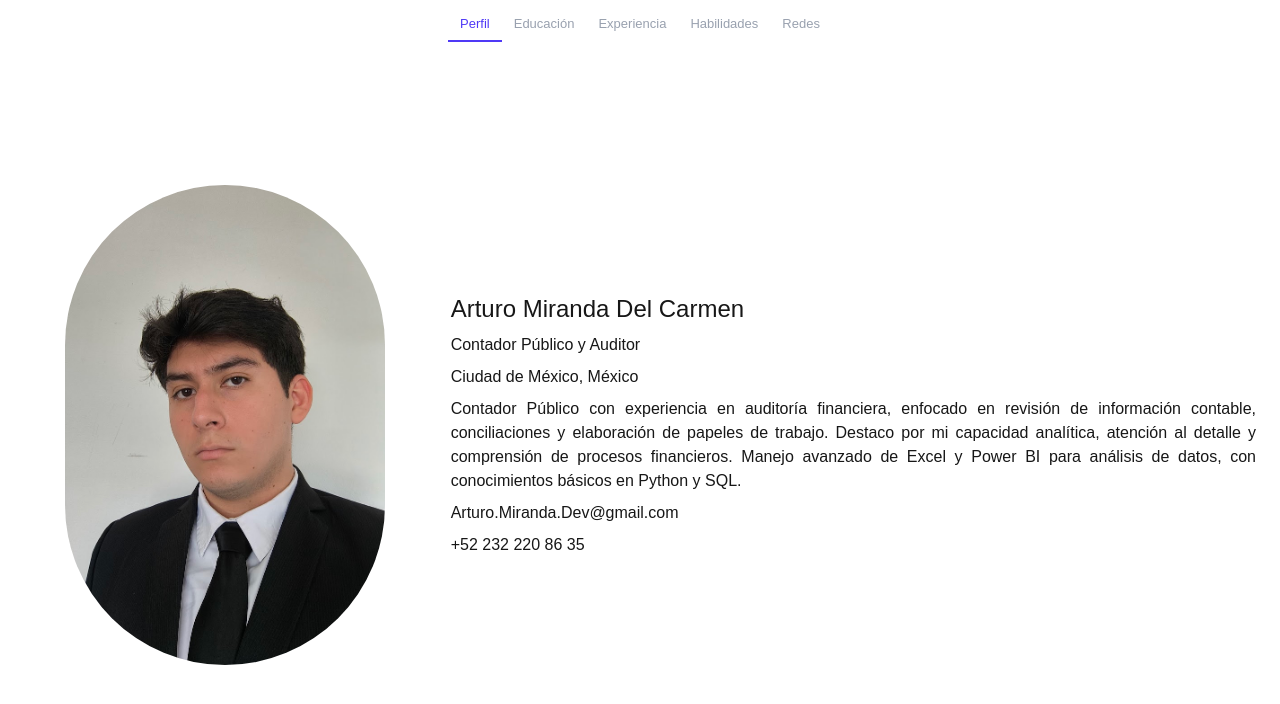
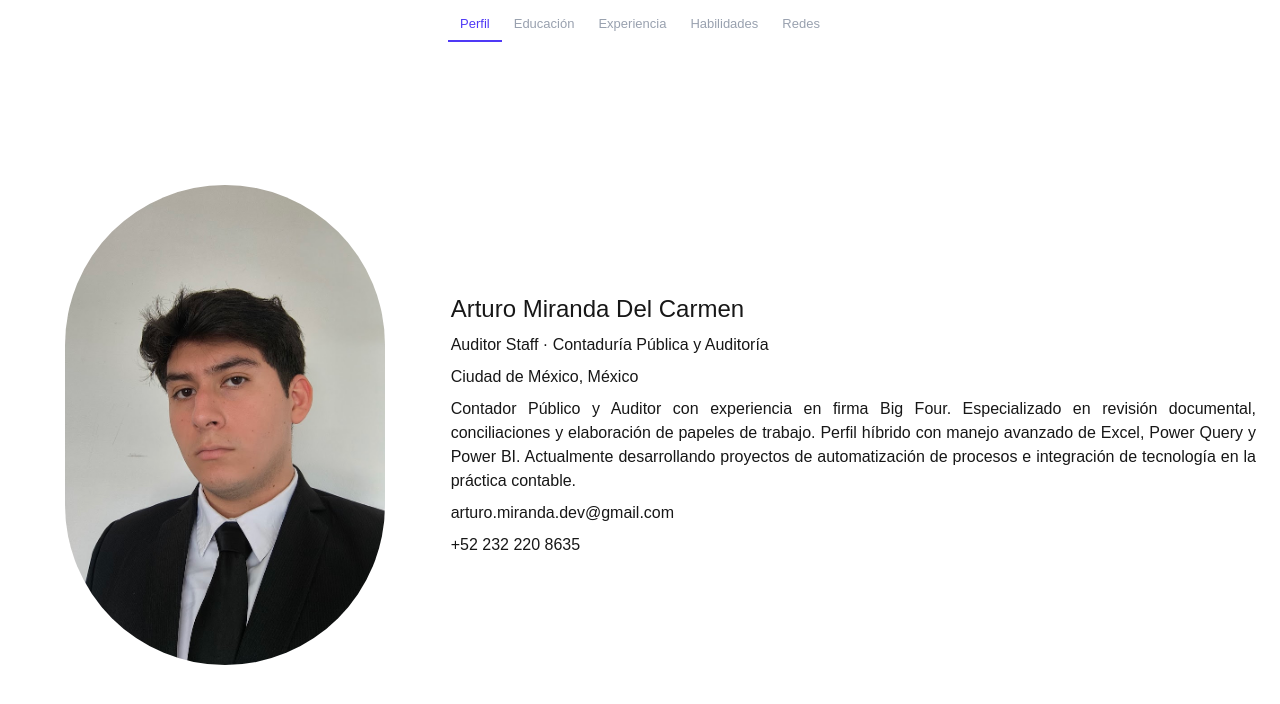
Before and after one commit to BeckyBooEz/develsy, a Next.js app: page /ArturoMiranda in a window 1280 px wide. Shown: the top 704 px of the page. Built offline with nearby package versions, Linux system fonts and the light colour scheme.

Commit message:
AdaptarCV

```diff
--- a/app/ArturoMiranda/_curriculum/DataCv.ts
+++ b/app/ArturoMiranda/_curriculum/DataCv.ts
@@ -5,53 +5,49 @@ export const DataCv: Curriculum[] = [
         id: "AMD",
         perfil: {
             nombre: "Arturo Miranda Del Carmen",
-            profesion: "Contador Público y Auditor",
-            correo: "Arturo.Miranda.Dev@gmail.com",
-            telefono: "+52 232 220 86 35",
+            profesion: "Auditor Staff · Contaduría Pública y Auditoría",
+            correo: "arturo.miranda.dev@gmail.com",
+            telefono: "+52 232 220 8635",
             ubicacion: "Ciudad de México, México",
-            resumen: "Contador Público con experiencia en auditoría financiera, enfocado en revisión de información contable, conciliaciones y elaboración de papeles de trabajo. Destaco por mi capacidad analítica, atención al detalle y comprensión de procesos financieros. Manejo avanzado de Excel y Power BI para análisis de datos, con conocimientos básicos en Python y SQL.",
+            resumen: "Contador Público y Auditor con experiencia en firma Big Four. Especializado en revisión documental, conciliaciones y elaboración de papeles de trabajo. Perfil híbrido con manejo avanzado de Excel, Power Query y Power BI. Actualmente desarrollando proyectos de automatización de procesos e integración de tecnología en la práctica contable.",
         },
         educacion: [
             {
                 escuela: "Benemérita Universidad Autónoma de Puebla",
                 nivel: "Licenciatura",
                 titulo: "Contaduría Pública y Auditoría",
-                fechas: "2021-2025",
-            },
-            {
-                escuela: "Centro de Estudios Tecnológicos Industrial y de Servicios No. 145",
-                nivel: "Educación Media Superior",
-                titulo: "Técnico en Contabilidad",
-                fechas: "2017-2021",
+                fechas: "2021 – 2025",
             },
         ],
         experiencias: [
             {
-                entidad: "EY México",
-                puesto: "Staff de Auditoría",
-                fechas: "Noviembre 2024-Actualidad",
+                entidad: "Ernst & Young (EY)",
+                puesto: "Auditor Staff",
+                fechas: "Nov 2025 – Actualidad",
                 funciones: [
-                    "Análisis y revisión de registros contables validando su correcta aplicación conforme a NIA y NIIF vigentes.",
-                    "Elaboración y depuración de conciliaciones bancarias, identificando variaciones, documentando soluciones y proponiendo ajustes.",
-                    "Preparación y documentación de papeles de trabajo estructurados para soportar procedimientos de auditoría.",
-                    "Apoyo en la ejecución de pruebas sustantivas y de control, asegurando el cumplimiento de los procedimientos establecidos.",
+                    "Voucheo y validación de documentación soporte para muestras de auditoría.",
+                    "Revisión de cuentas: efectivo y equivalentes, ingresos, ventas e inventarios.",
+                    "Cálculo de suficiencias de pasivos e inventarios físicos presenciales.",
+                    "Proyecto interno de automatización con Power Query orientado a tableros Power BI.",
+                    "Apoyo en explicación de procedimientos al equipo de trabajo.",
+                    "Aprendizaje continuo de módulos SAP S/4HANA.",
                 ],
             },
             {
-                entidad: "H. Ayuntamiento de Zacapoaxtla",
+                entidad: "Presidencia Municipal de Zacapoaxtla",
                 puesto: "Servicio Social y Prácticas Profesionales",
-                fechas: "Mayo 2024-Abril 2025",
+                fechas: "2023 – 2024",
                 funciones: [
-                    "Elaboración y control de conciliaciones operativas (combustible), asegurando consistencia en registros.",
                     "Revisión de informes financieros y apoyo en auditorías internas.",
-                    "Apoyo en actividades administrativas y procesos de control interno.",
-                    "Seguimiento y actualización de reportes internos para control y supervisión.",
+                    "Atención directa a contribuyentes y orientación en trámites fiscales.",
+                    "Participación en procesos administrativos y mejora de gestión pública.",
                 ],
             },
         ],
         habilidades: {
             idiomas: [
-                { lengua: "Inglés", nivel: "A2 (básico — lectura técnica)" },
+                { lengua: "Español", nivel: "Nativo" },
+                { lengua: "Inglés", nivel: "En desarrollo" },
             ],
             blandas: [
                 "Pensamiento analítico",
@@ -67,33 +63,32 @@ export const DataCv: Curriculum[] = [
             ],
             duras: [
                 { habilidad: "Microsoft Excel (Análisis de datos, tablas dinámicas y funciones avanzadas)", nivel: "Avanzado" },
-                { habilidad: "Microsoft Office 365", nivel: "Avanzado" },
+                { habilidad: "Power Query (Transformación y automatización de datos)", nivel: "Avanzado" },
                 { habilidad: "Power BI (Modelado de datos y visualización)", nivel: "Intermedio" },
-                { habilidad: "Aspel COI, SUA, DIOT — Software contable", nivel: "Intermedio" },
-                { habilidad: "HTML, CSS y JavaScript (Front-End, APIs)", nivel: "Intermedio" },
+                { habilidad: "SAP S/4HANA", nivel: "Básico" },
+                { habilidad: "SQL (Fundamentos de consultas y bases de datos relacionales)", nivel: "Básico" },
                 { habilidad: "Python (Manipulación y análisis básico de datos)", nivel: "Básico" },
-                { habilidad: "SQL (Fundamentos de consultas y bases de datos relacionales)", nivel: "Básico" },
             ],
         },
         cursos: [
-            { nombre: "Design Thinking", institucion: "BBVA", fecha: "Mayo 2022" },
-            { nombre: "Taller: Habilidades blandas y liderazgo", institucion: "BUAP", fecha: "Marzo 2023" },
-            { nombre: "Congreso: Aplicación de Reformas Fiscales", institucion: "BUAP", fecha: "Enero 2023" },
-            { nombre: "Charla: Prepárate para una emergencia", institucion: "BBVA", fecha: "Marzo 2024" },
-            { nombre: "Congreso: Potenciando al Emprendedor", institucion: "BUAP", fecha: "Marzo 2024" },
-            { nombre: "Curso de Front-End Development", institucion: "DEVF", fecha: "Diciembre 2024" },
+            { nombre: "SAP S/4HANA Training in Plain English", institucion: "Udemy", fecha: "Mayo 2026" },
+            { nombre: "Statistics & Data Analysis in SPSS: Inferential Statistics", institucion: "Udemy — Quantitative Specialists", fecha: "Mayo 2026" },
             { nombre: "Python + SQL + Tableau: Integrating Python, SQL, and Tableau", institucion: "Udemy — 365 Careers", fecha: "Febrero 2026" },
-            { nombre: "Statistics/Data Analysis in SPSS: Inferential Statistics", institucion: "Udemy — Quantitative Specialists", fecha: "Mayo 2026" },
+            { nombre: "Cursor con Python: Desarrollo con IA", institucion: "Santander Open Academy", fecha: "Septiembre 2025" },
+            { nombre: "Frontend Asistido con IA", institucion: "DEV.F", fecha: "Diciembre 2024" },
+            { nombre: "Diplomado en Seguros", institucion: "BUAP", fecha: "Marzo 2024" },
         ],
         redes: [
+            { red: "LinkedIn", link: "https://www.linkedin.com/in/arturomirandaez/", img: "/redes/linkedin.svg" },
+            { red: "GitHub", link: "https://github.com/BeckyBooEz", img: "/redes/github.svg" },
             { red: "Instagram", link: "https://www.instagram.com/Arturo.Miranda.Ez/", img: "/redes/instagram.svg" },
             { red: "Facebook", link: "https://www.facebook.com/Arturo.Miranda.Ez", img: "/redes/facebook.svg" },
-            { red: "Linkedin", link: "https://www.linkedin.com/in/arturomirandaez/", img: "/redes/linkedin.svg" },
             { red: "Whatsapp", link: "https://api.whatsapp.com/send?phone=522322208635", img: "/redes/whatsapp.svg" },
+            { red: "Gmail", link: "mailto:arturo.miranda.dev@gmail.com", img: "/redes/gmail.svg" },
+            { red: "Tiktok", link: "https://www.tiktok.com/@arturo.miranda.ez", img: "/redes/tiktok.svg" },
             { red: "Spotify", link: "https://open.spotify.com/user/22rllkn5pqe35vp65sjzpsp5i?si=fab80fd3bd2e401e", img: "/redes/spotify.svg" },
-            { red: "Gmail", link: "mailto:Arturo.Miranda.Dev@gmail.com", img: "/redes/gmail.svg" },
-            { red: "Tiktok", link: "https://www.tiktok.com/@arturo.miranda.ez", img: "/redes/tiktok.svg" },
             { red: "Steam", link: "https://steamcommunity.com/profiles/76561198334664881/", img: "/redes/steam.svg" },
+            { red: "Dicord", link: "https://discord.gg/sXpuyXdbvg", img:"/redes/discord.svg"}
         ],
     },
 ]
```
Also changed, not shown: public/redes/discord.svg (added), public/redes/github.svg (added).
